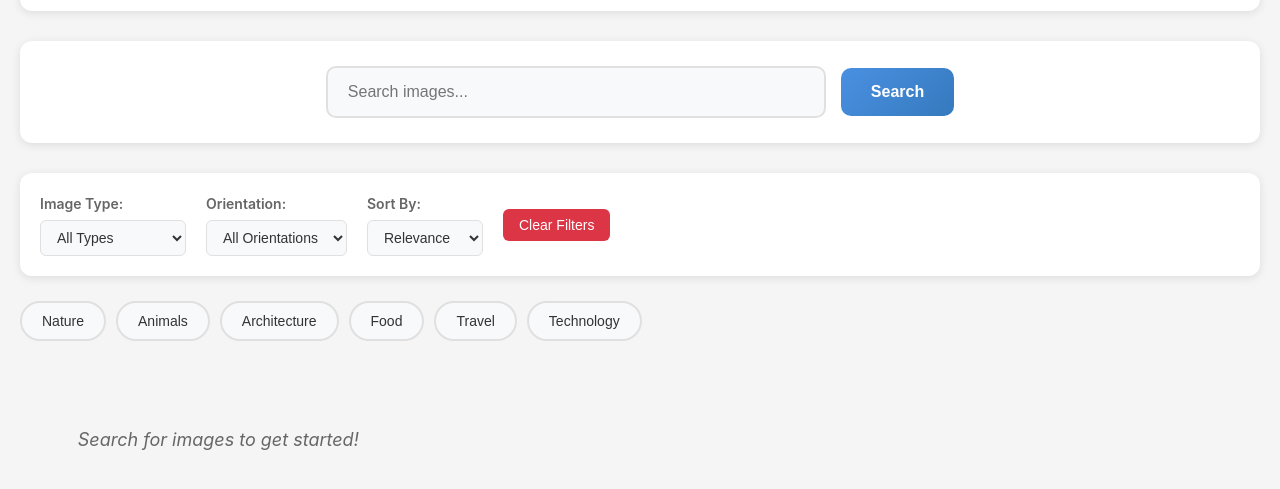
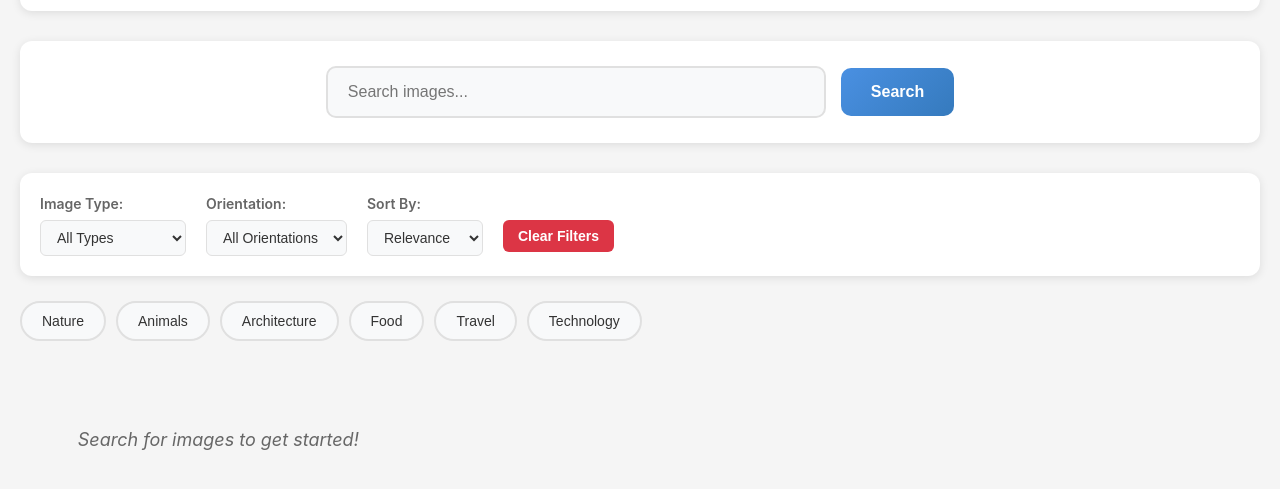
Before and after one commit to emrealtnts0/goit-js-hw-11, a website built with Vite: page index.html in a window 1280 px wide. Shown: the part 113-602 px from the top of the page. Built offline with nearby package versions, Linux system fonts and the light colour scheme.

Commit message:
Adjust Clear Filters button alignment

```diff
--- a/src/style.css
+++ b/src/style.css
@@ -248,14 +248,17 @@ body {
 }
 
 .clear-filters {
-  padding: 8px 16px;
+  padding: 8px 15px;
   background: var(--error-color);
   color: white;
   border: none;
   border-radius: 6px;
   font-size: 14px;
+  font-weight: 600;
   cursor: pointer;
-  transition: all 0.3s ease;
+  transition: background-color 0.3s ease, transform 0.3s ease, box-shadow 0.3s ease;
+  white-space: nowrap;
+  margin-top: 23px;
 }
 
 .clear-filters:hover {
```
